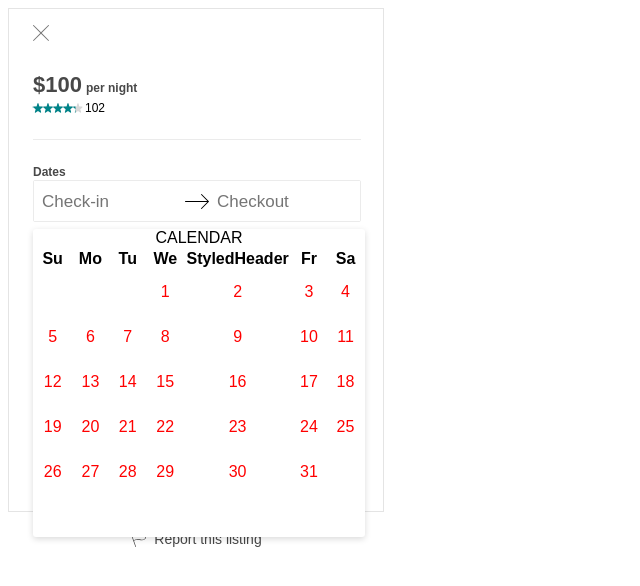
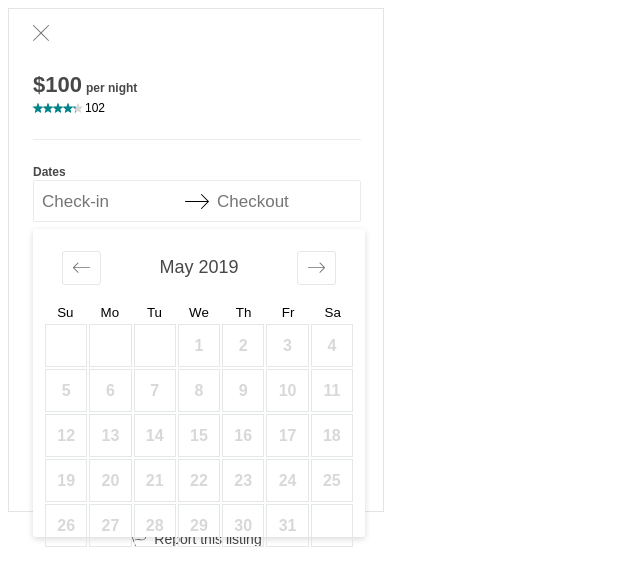
Before and after one commit to sky-bnb/component-booking-gi, a React app: page / in a window 1280 px wide. Shown: the top 586 px of the page, without its empty margins (0-640 px from the left). Built offline with nearby package versions, Linux system fonts and the light colour scheme.

Commit message:
add basic calendar rendering

```diff
--- a/src/components/Booking.jsx
+++ b/src/components/Booking.jsx
@@ -1,5 +1,6 @@
 import React from 'react';
 import styled from 'styled-components';
+import moment from 'moment';
 import CloseButton from './CloseButton.jsx';
 import Price from './Price.jsx';
 import Reviews from './Reviews.jsx';
@@ -17,8 +18,6 @@ const StyledBooking = styled.div`
   border: 1px solid #e4e4e4;
   font-family: 'Quicksand', sans-serif;
 `;
-
-// StyledBooking.displayName = 'StyledBooking';
 
 const StyledBreak = styled.div`
   width: 328px;
@@ -43,9 +42,11 @@ class Booking extends React.Component {
       numAdults: 0,
       numChildren: 0,
       numInfants: 0,
+      calendarMonth: moment(),
     };
 
     this.toggleGuestsDropdown = this.toggleGuestsDropdown.bind(this);
+    this.updateCalendarMonth = this.updateCalendarMonth.bind(this);
     this.updateNumAdults = this.updateNumAdults.bind(this);
     this.updateNumChildren = this.updateNumChildren.bind(this);
     this.updateNumInfants = this.updateNumInfants.bind(this);
@@ -55,6 +56,11 @@ class Booking extends React.Component {
     e.preventDefault();
     const { isGuestsOpen } = this.state;
     this.setState({ isGuestsOpen: !isGuestsOpen });
+  }
+
+  updateCalendarMonth(value) {
+    const { calendarMonth } = this.state;
+    this.setState({ calendarMonth: calendarMonth.add(value, "months") });
   }
 
   updateNumAdults(value) {
@@ -71,7 +77,7 @@ class Booking extends React.Component {
 
   render() {
     const {
-      numReviews, rating, isCheckinOpen, isCheckoutOpen, isGuestsOpen, numAdults, numChildren, numInfants, numViews,
+      numReviews, rating, isCheckinOpen, isCheckoutOpen, isGuestsOpen, numAdults, numChildren, numInfants, numViews, calendarMonth,
     } = this.state;
 
     return (
@@ -80,7 +86,12 @@ class Booking extends React.Component {
         <Price />
         <Reviews numReviews={numReviews} rating={rating} />
         <StyledBreak />
-        <Dates isCheckinOpen={isCheckinOpen} isCheckoutOpen={isCheckoutOpen} />
+        <Dates
+          isCheckinOpen={isCheckinOpen}
+          isCheckoutOpen={isCheckoutOpen}
+          calendarMonth={calendarMonth}
+          updateCalendarMonth={this.updateCalendarMonth}
+        />
         <Guests
           isOpen={isGuestsOpen}
           toggle={this.toggleGuestsDropdown}
--- a/src/components/Calendar.jsx
+++ b/src/components/Calendar.jsx
@@ -4,13 +4,10 @@ import moment from 'moment';
 import Day from './Day.jsx';
 
 const StyledCalendar = styled.table`
+  padding: 0px 10px;
 `;
 
 // change size of calendar based on number of rendered weeks?
-
-const StyledHeader = styled.th`
-`;
-
 
 const buildMonth = dateObj => {
   const firstDayOfMonth = dateObj.startOf('month').format('d');
@@ -41,15 +38,14 @@ const buildMonth = dateObj => {
   return monthArray;
 }
 
-const month = buildMonth(moment());
+const month = buildMonth(moment("2019-03"))
 
-const Calendar = () => {
+const Calendar = (props) => {
+  const { calendarMonth } = props;
 
   return (
     <StyledCalendar>
-      <caption>CALENDAR</caption>
-      <thead><tr><StyledHeader>Su</StyledHeader><StyledHeader>Mo</StyledHeader><StyledHeader>Tu</StyledHeader><StyledHeader>We</StyledHeader><StyledHeader>StyledHeader</StyledHeader><StyledHeader>Fr</StyledHeader><StyledHeader>Sa</StyledHeader></tr></thead>
-      <tbody>{month.map(week => <tr>{ week.map(({ date, isBlank}, index) => <Day date={date} key={index} isBlank={isBlank} />) }</tr> )}</tbody>
+      <tbody>{buildMonth(calendarMonth).map(week => <tr>{ week.map(({ date, isBlank}, index) => <Day date={date} key={index} isBlank={isBlank} />) }</tr> )}</tbody>
     </StyledCalendar>
   );
 };
--- a/src/components/Dates.jsx
+++ b/src/components/Dates.jsx
@@ -76,7 +76,7 @@ const StyledDateInput = styled.input`
 `;
 
 const Dates = (props) => {
-  const { isCheckinOpen, isCheckoutOpen } = props;
+  const { isCheckinOpen, isCheckoutOpen, calendarMonth, updateCalendarMonth } = props;
 
   return (
     <StyledDates>
@@ -94,7 +94,7 @@ const Dates = (props) => {
           <StyledDateInput placeholder="Checkout" />
         </StyledDateField>
       </StyledDatesBox>
-      {isCheckinOpen || isCheckoutOpen ? <DatesDropdown isCheckinOpen={isCheckinOpen} isCheckoutOpen={isCheckoutOpen} /> : null}
+      {isCheckinOpen || isCheckoutOpen ? <DatesDropdown isCheckinOpen={isCheckinOpen} isCheckoutOpen={isCheckoutOpen} calendarMonth={calendarMonth} updateCalendarMonth={updateCalendarMonth} /> : null}
     </StyledDates>
   );
 };
--- a/src/components/DatesDropdown.jsx
+++ b/src/components/DatesDropdown.jsx
@@ -1,5 +1,6 @@
 import React from 'react';
 import styled from 'styled-components';
+// import moment from 'moment';
 import Calendar from './Calendar.jsx';
 
 const StyledDatesDropdown = styled.div`
@@ -11,12 +12,90 @@ const StyledDatesDropdown = styled.div`
   box-shadow: rgba(0, 0, 0, 0.15) 0px 2px 6px;
   position: absolute;
   z-index: 2;
+  transition: height 0.2s ease-in-out 0s;
 `;
 
-const DatesDropdown = (props) => (
+const StyledButton = styled.button`
+  cursor: pointer;
+  user-select: none;
+  background-color: rgb(255, 255, 255);
+  color: rgb(117, 117, 117);
+  top: 18px;
+  line-height: 0.78;
+  left: 22px;
+  margin: 0px;
+  border-width: 1px;
+  border-style: solid;
+  border-color: rgb(228, 231, 231);
+  border-image: initial;
+  border-radius: 3px;
+  padding: 6px 9px;
+`;
+
+const StyledSVG = styled.svg`
+  fill: rgb(117,117,117);
+`;
+
+const StyledCalendarHeader = styled.div`
+  display: flex;
+  align-items: center;
+  justify-content: space-around;
+  text-align: center;
+  padding: 22px 0px 15px 0px;
+`;
+
+const StyledWeekTitleRow = styled.ul`
+  display: flex;
+  justify-content: space-around;
+  padding: 0px 10px;
+  margin: 1px 0px;
+  list-style: none;
+`;
+
+const StyledWeekTitle = styled.li`
+  height: 20px;
+  width: 41px;
+  padding: 0px;
+  color: rgb(117, 117, 117)
+  font-size: smaller;
+  text-align: center;
+  line-height: 1.43;
+`;
+
+const StyledMonthTitle = styled.div`
+  color: rgb(72, 72, 72);
+  font-family: 'Quicksand', sans-serif;
+  font-size: 18px;
+`;
+
+const DatesDropdown = (props) => {
+  const { calendarMonth, updateCalendarMonth } = props;
+
+  return (
   <StyledDatesDropdown>
-    <Calendar />
+    <StyledCalendarHeader>
+      <StyledButton onClick={() => updateCalendarMonth(-1)}>
+        <StyledSVG focusable="false" viewBox="0 0 1000 1000" height="19px" width="19px"><path d="M336.2 274.5l-210.1 210h805.4c13 0 23 10 23 23s-10 23-23 23H126.1l210.1 210.1c11 11 11 21 0 32-5 5-10 7-16 7s-11-2-16-7l-249.1-249c-11-11-11-21 0-32l249.1-249.1c21-21.1 53 10.9 32 32z" /></StyledSVG>
+      </StyledButton>
+      <StyledMonthTitle>{calendarMonth.format('MMMM YYYY')}</StyledMonthTitle>
+      <StyledButton onClick={() => updateCalendarMonth(1)}>
+        <StyledSVG focusable="false" viewBox="0 0 1000 1000" height="19px" width="19px"><path d="M694.4 242.4l249.1 249.1c11 11 11 21 0 32L694.4 772.7c-5 5-10 7-16 7s-11-2-16-7c-11-11-11-21 0-32l210.1-210.1H67.1c-13 0-23-10-23-23s10-23 23-23h805.4L662.4 274.5c-21-21.1 11-53.1 32-32.1z" /></StyledSVG>
+      </StyledButton>
+    </StyledCalendarHeader>
+
+      <StyledWeekTitleRow>
+        <StyledWeekTitle><small>Su</small></StyledWeekTitle>
+        <StyledWeekTitle><small>Mo</small></StyledWeekTitle>
+        <StyledWeekTitle><small>Tu</small></StyledWeekTitle>
+        <StyledWeekTitle><small>We</small></StyledWeekTitle>
+        <StyledWeekTitle><small>Th</small></StyledWeekTitle>
+        <StyledWeekTitle><small>Fr</small></StyledWeekTitle>
+        <StyledWeekTitle><small>Sa</small></StyledWeekTitle>
+      </StyledWeekTitleRow>
+
+    <Calendar calendarMonth={calendarMonth}/>
   </StyledDatesDropdown>
-);
+  );
+};
 
 export default DatesDropdown;
--- a/src/components/Day.jsx
+++ b/src/components/Day.jsx
@@ -2,10 +2,15 @@ import React from 'react';
 import styled from 'styled-components';
 
 const StyledDay = styled.td`
-  width: 41px;
-  height: 41px;
+  width: 39px;
+  height: 39px;
+  display: table-cell;
+  font-family: 'Quicksand', sans-serif;
+  font-weight: 700;
+  line-height: 12px;
   text-align: center;
-  color: ${props => props.isBlank ? "grey" : "red" };
+  color: rgb(216, 216, 216);
+  border: 1px double rgb(228, 231, 231);
 `;
 
 const Day = (props) => {
```
